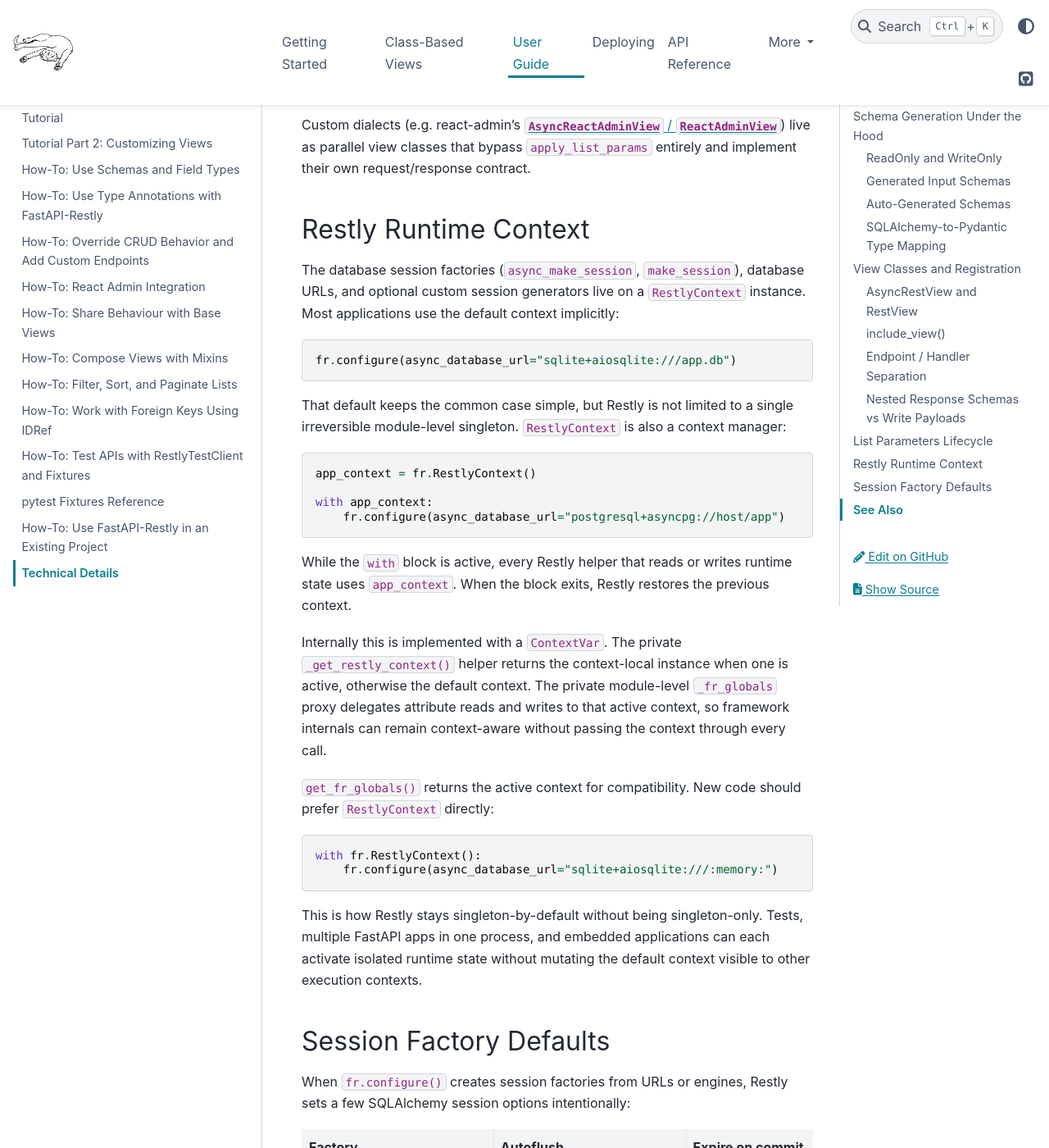
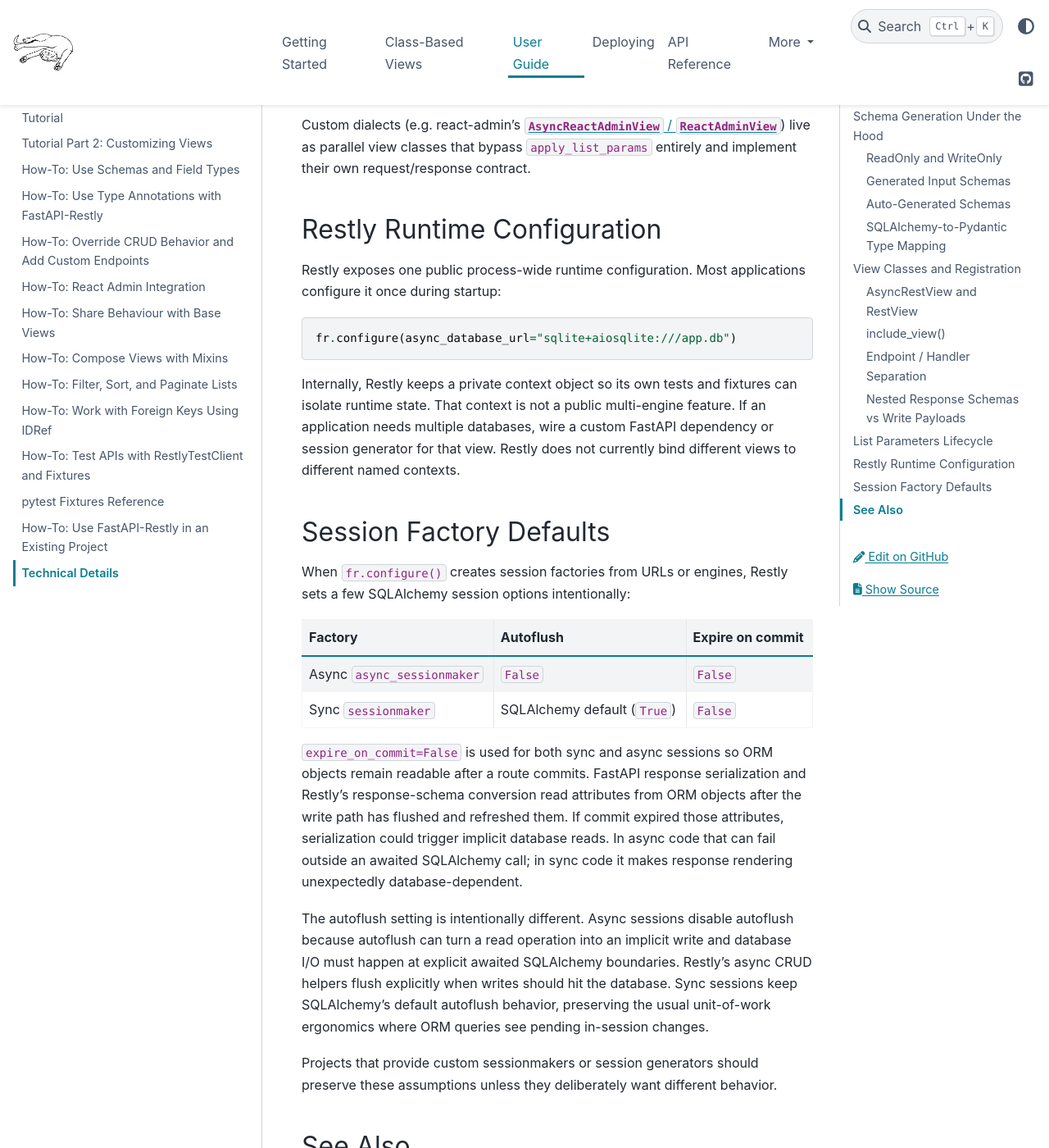
Before and after one commit to rjprins/fastapi-restly, a Sphinx documentation site: the page built from docs/technical_details.md, in a window 1280 px wide and 1400 px high, scrolled down 6302 px. Shown: the whole window at 82% size. Built offline with Sphinx 7.4.7 and the PyData theme 0.15.4, drawn with Linux system fonts in a browser that asks for light colours.

Commit message:
Hide Restly runtime context API

````diff
--- a/docs/technical_details.md
+++ b/docs/technical_details.md
@@ -227,49 +227,20 @@ Custom dialects (e.g. react-admin's
 parallel view classes that bypass `apply_list_params` entirely and
 implement their own request/response contract.
 
-## Restly Runtime Context
+## Restly Runtime Configuration
 
-The database session factories (`async_make_session`, `make_session`), database
-URLs, and optional custom session generators live on a `RestlyContext` instance.
-Most applications use the default context implicitly:
+Restly exposes one public process-wide runtime configuration. Most applications
+configure it once during startup:
 
 ```python
 fr.configure(async_database_url="sqlite+aiosqlite:///app.db")
 ```
 
-That default keeps the common case simple, but Restly is not limited to a single
-irreversible module-level singleton. `RestlyContext` is also a context manager:
-
-```python
-app_context = fr.RestlyContext()
-
-with app_context:
-    fr.configure(async_database_url="postgresql+asyncpg://host/app")
-```
-
-While the `with` block is active, every Restly helper that reads or writes
-runtime state uses `app_context`. When the block exits, Restly restores the
-previous context.
-
-Internally this is implemented with a `ContextVar`. The private
-`_get_restly_context()` helper returns the context-local instance when one is
-active, otherwise the default context. The private module-level `_fr_globals`
-proxy delegates attribute reads and writes to that active context, so framework
-internals can remain context-aware without passing the context through every
-call.
-
-`get_fr_globals()` returns the active context for compatibility. New code should
-prefer `RestlyContext` directly:
-
-```python
-with fr.RestlyContext():
-    fr.configure(async_database_url="sqlite+aiosqlite:///:memory:")
-```
-
-This is how Restly stays singleton-by-default without being singleton-only.
-Tests, multiple FastAPI apps in one process, and embedded applications can each
-activate isolated runtime state without mutating the default context visible to
-other execution contexts.
+Internally, Restly keeps a private context object so its own tests and fixtures
+can isolate runtime state. That context is not a public multi-engine feature.
+If an application needs multiple databases, wire a custom FastAPI dependency or
+session generator for that view. Restly does not currently bind different views
+to different named contexts.
 
 ## Session Factory Defaults
 
````
Also changed, not shown: docs/api_reference.md (+7 -26 lines), docs/howto_existing_project.md (+1 -1 lines), fastapi_restly/__init__.py (+2 -6 lines), 12 other files.
